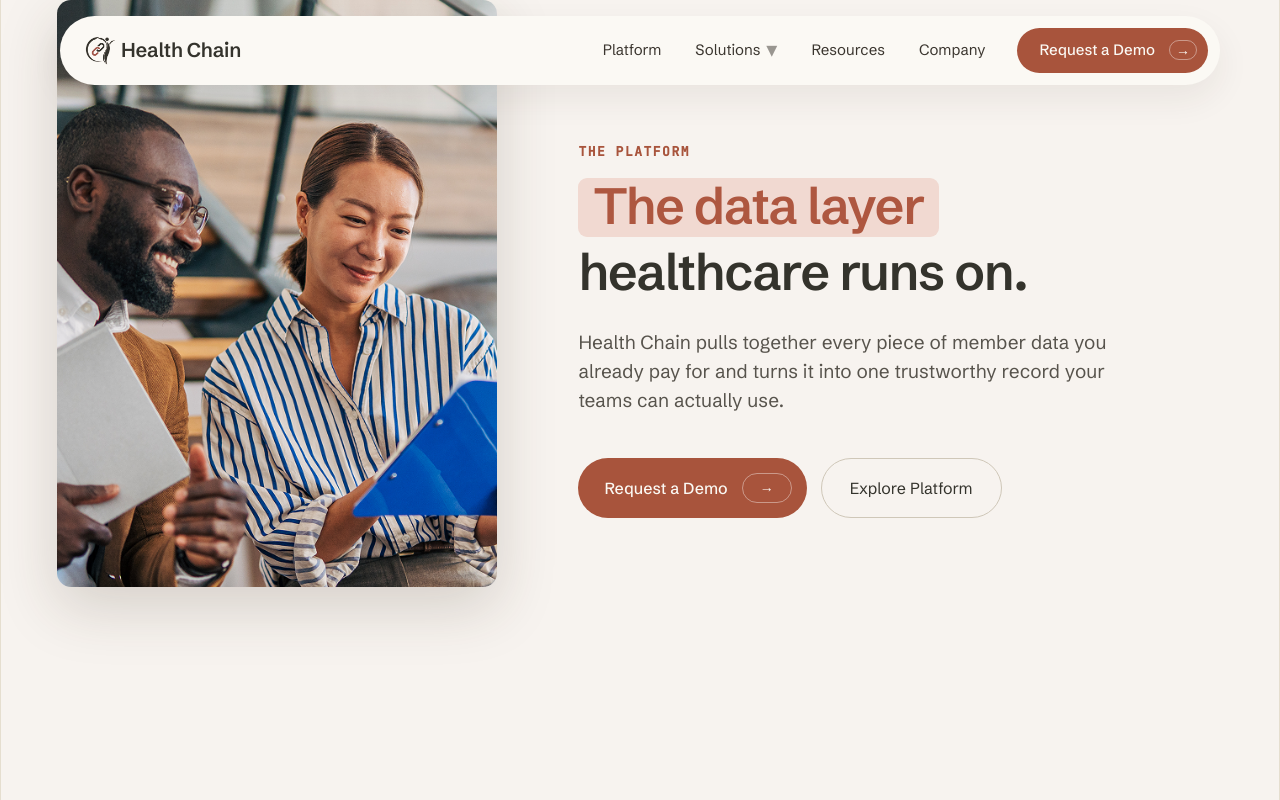
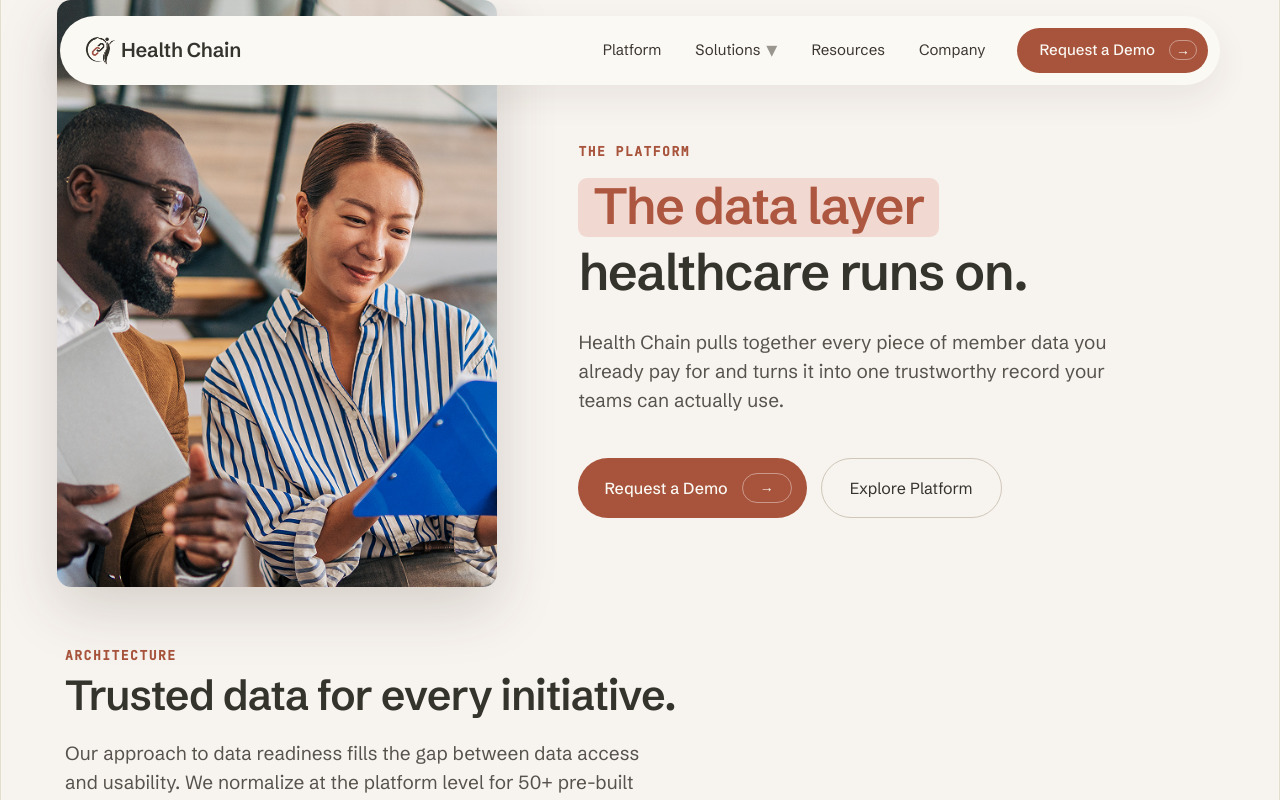
Before and after one commit to vinayakdhamanekar/healthchain, a Next.js app: page /hch-platform in a window 1280 px wide. Shown: the top 800 px of the page. Built offline with nearby package versions, Linux system fonts and the light colour scheme.

Commit message:
update platform page

```diff
--- a/components/platform/PlatformHero.tsx
+++ b/components/platform/PlatformHero.tsx
@@ -20,7 +20,7 @@ export default function PlatformHero(): JSX.Element {
           </div>
 
           {/* Spacer so the grid keeps its height */}
-          <div className="aspect-[3/4]" />
+          <div className="" />
 
         </div>
 
```
